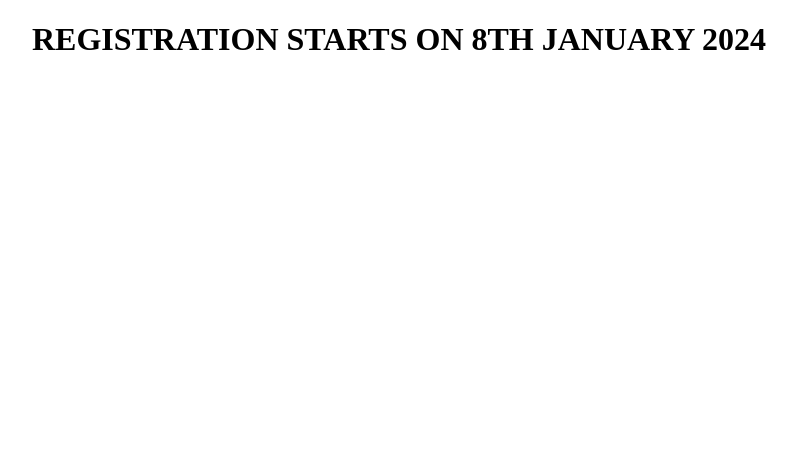
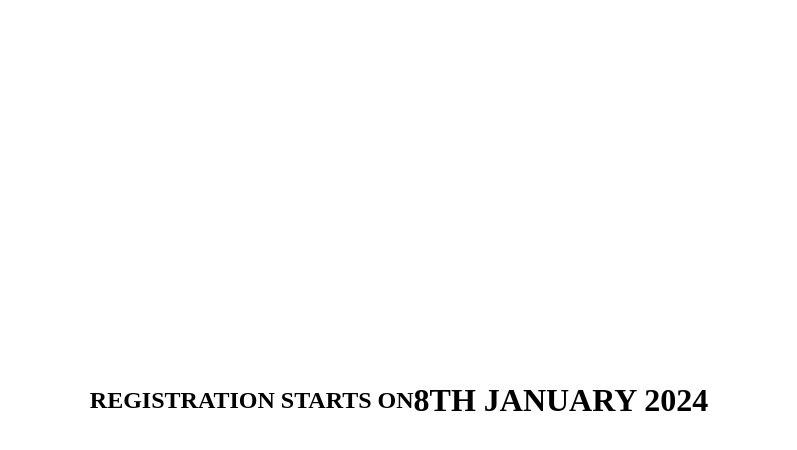
Before and after one commit to kasinathan28/college-level, a plain HTML site: page index.html in a window 1280 px wide. Shown: the whole page, without its empty margins (241-1038 px from the left). Drawn offline with Linux system fonts and the light colour scheme.

Commit message:
Update index.html

```diff
--- a/index.html
+++ b/index.html
@@ -10,10 +10,13 @@
             margin:auto;
             display:flex;
             align-items:center;
+                height: 100vh; /* Optional: Full height of the viewport */
+
         }
     </style>
 </head>
 <body>
-    <h1>REGISTRATION STARTS ON 8TH JANUARY 2024</h1>
+    <h2>REGISTRATION STARTS ON</h2>
+    <h1>8TH JANUARY 2024</h1>
 </body>
 </html>
```
